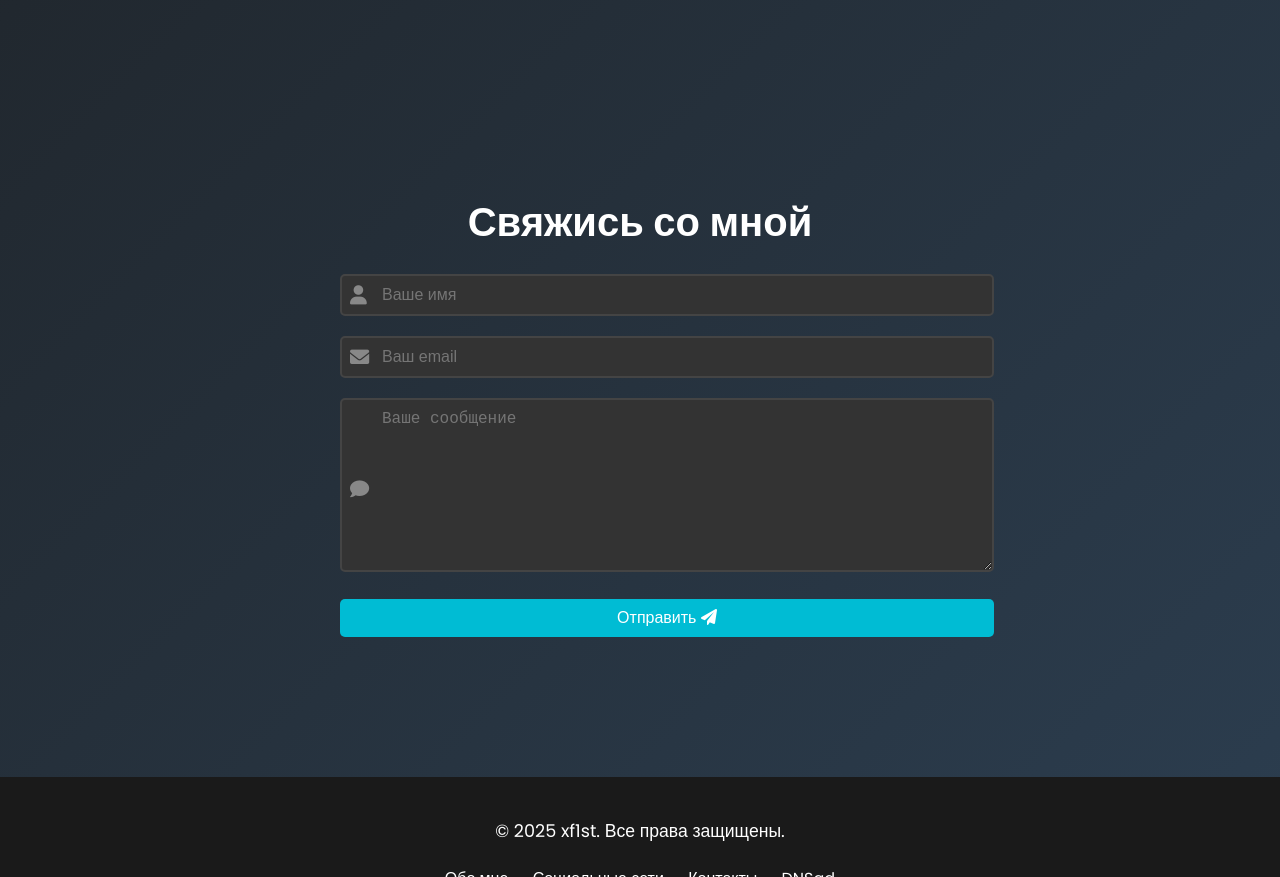
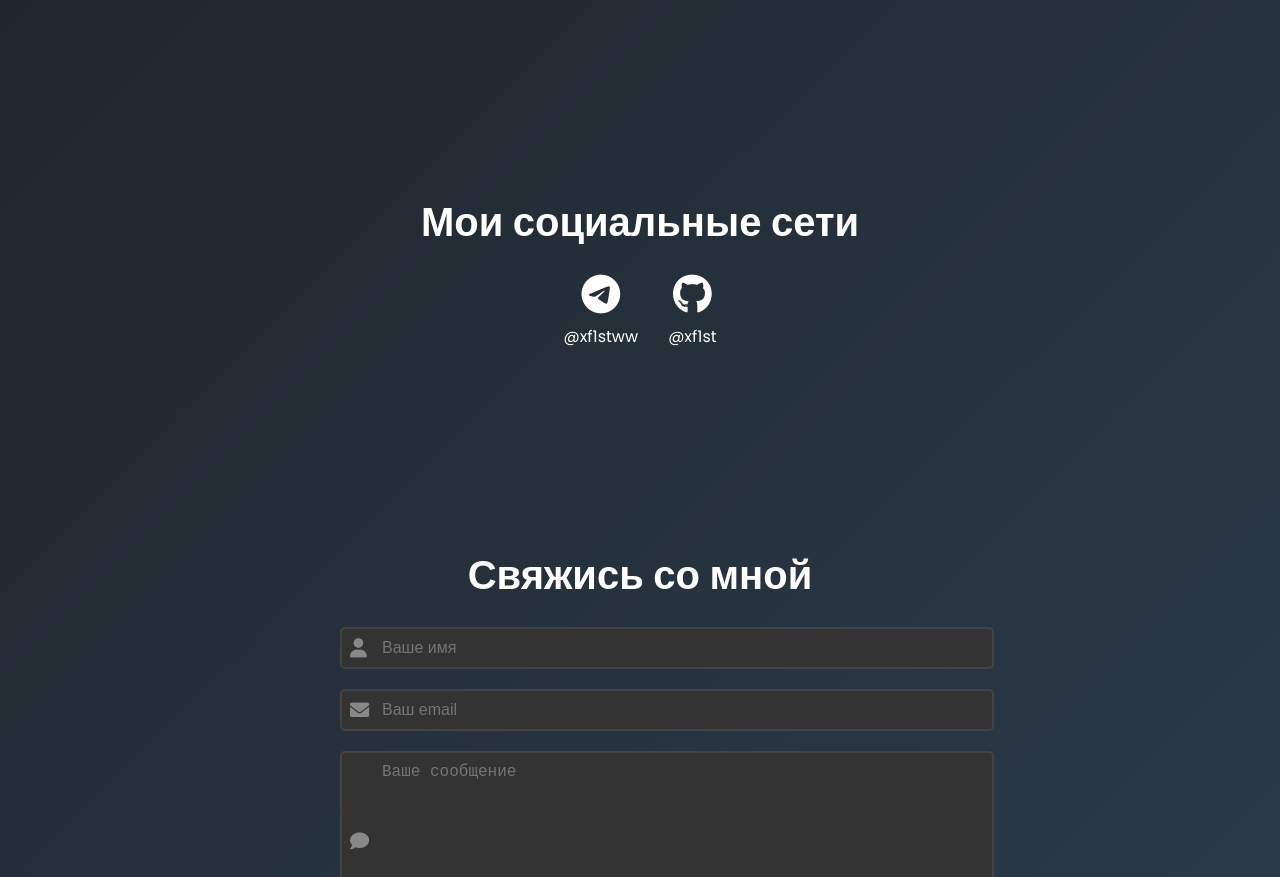
Before and after one commit to xf1st/xf1st, a plain HTML site: page index.html in a window 1280 px wide. Shown: the part 1370-2247 px from the top of the page. Drawn offline with Linux system fonts and the light colour scheme; a script that the page names is missing.

Commit message:
Добавлена секция "Мои социальные сети" в index.html с ссылками на Telegram и GitHub.

```diff
--- a/index.html
+++ b/index.html
@@ -85,6 +85,23 @@
         </div>
     </section>
 
+    <section id="social-networks">
+        <div class="container">
+            <h2>Мои социальные сети</h2>
+            <div class="social-links">
+                <a href="https://t.me/xf1stww" target="_blank" class="social-link">
+                    <i class="fab fa-telegram"></i>
+                    <span>@xf1stww</span>
+                </a>
+                <a href="https://github.com/xf1st?tab=repositories" target="_blank" class="social-link">
+                    <i class="fab fa-github"></i>
+                    <span>@xf1st</span>
+                </a>
+
+            </div>
+        </div>
+    </section>
+
     <section id="contact">
         <div class="container">
             <h2>Свяжись со мной</h2>
```
